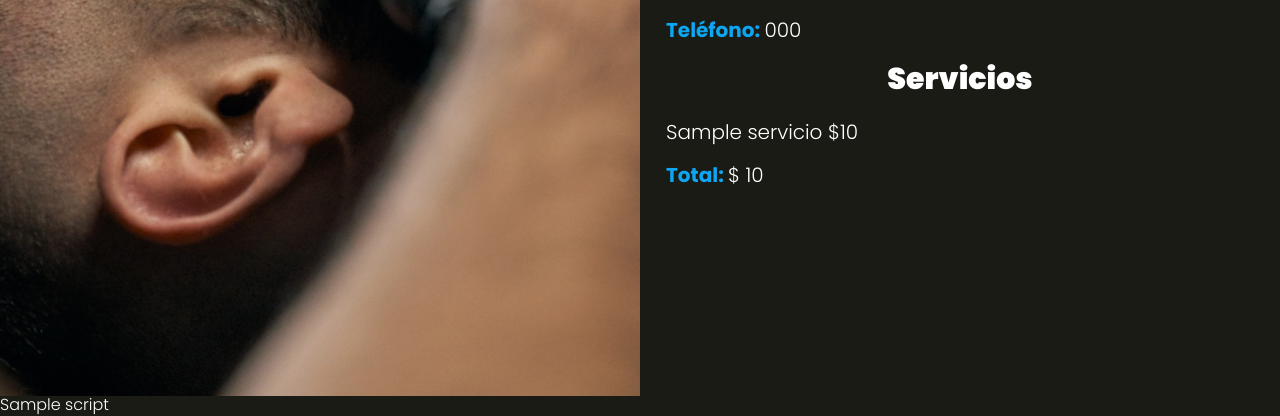
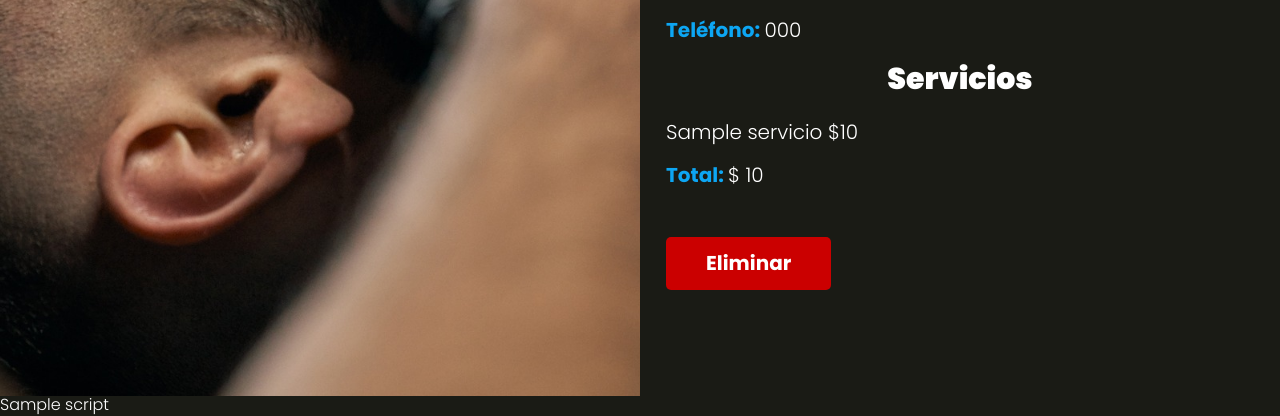
Before and after one commit to Maya-Alferez/AppSalon, a PHP site: the page made by views/admin/index.php in a window 1280 px wide. Shown: the part 630-1046 px from the top of the page. Run offline with PHP 8.4, Linux system fonts and the light colour scheme; the template is opened without the code that fills it: most values are stand-ins (such as "Sample title", 1, 10 or a date in 2020).

Commit message:
Eliminar citas
Se crea el método de eliminar en el APIController, para que el admin pueda eliminar citas de cualquier fecha.

```diff
--- a/public/index.php
+++ b/public/index.php
@@ -35,6 +35,7 @@ $router->get('/admin', [AdminController::class, 'index']);
 // API de citas
 $router->get('/api/servicios', [APIController::class, 'index']);
 $router->post('/api/citas', [APIController::class, 'guardar']);
+$router->post('/api/eliminar', [APIController::class, 'eliminar']);
 
 // Comprueba y valida las rutas, que existan y les asigna las funciones del Controlador
 $router->comprobarRutas();
--- a/src/scss/componentes/_botones.scss
+++ b/src/scss/componentes/_botones.scss
@@ -5,3 +5,8 @@
     @include m.boton(v.$azul, v.$blanco);
     border-radius: 0.5rem;
 }
+
+.boton-eliminar {
+    @include m.boton(v.$rojo, v.$blanco);
+    border-radius: 0.5rem;
+}
--- a/views/admin/index.php
+++ b/views/admin/index.php
@@ -47,8 +47,12 @@
                         $proximo = $citas[$key +1]->id ?? 0;
                         if(esUltimo($actual, $proximo)) { ?>
                             <p class="total">Total: <span>$ <?php echo $total; ?></span></p>
-            <?php } ?>
-        <?php } //Fin del forEach ?>
+                            <form action="/api/eliminar" method="POST">
+                                <input type="hidden" name="id" value="<?php echo $cita->id; ?>">
+                                <input type="submit" class="boton-eliminar" value="Eliminar">
+                            </form>
+                    <?php }
+            } //Fin del forEach ?>
     </ul>
 </div>
 
```
Also changed, not shown: controllers/APIController.php (+9 -0 lines), public/build/css/app.css, 1 other file. Lines whose indentation alone changed are shown as unchanged.
